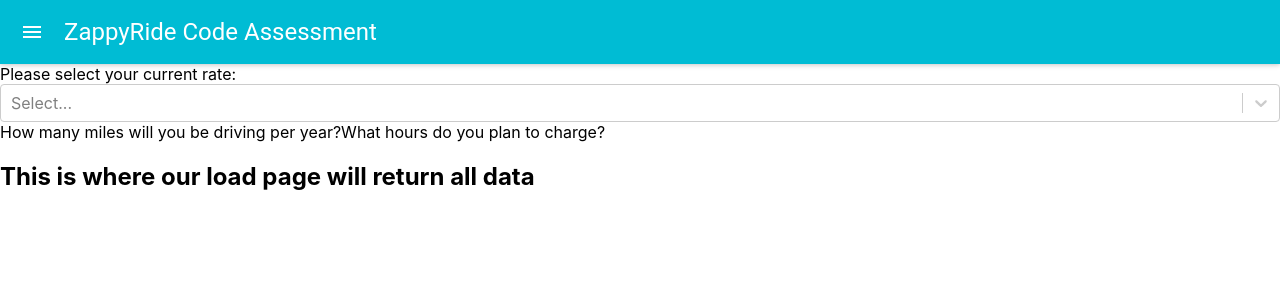
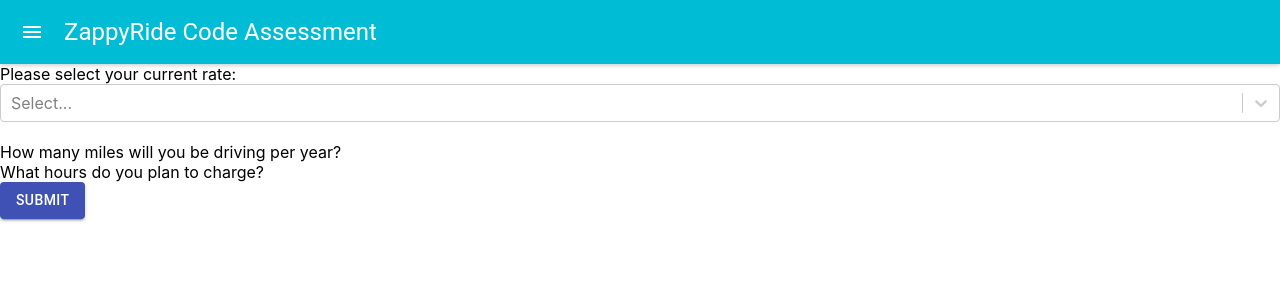
Before and after one commit to aimee-liang/zappyride-code-assessment, a React (Create React App) app: page / in a window 1280 px wide. Shown: the top 300 px of the page. Built offline with nearby package versions, Linux system fonts and the light colour scheme.

Commit message:
Installed material-ui/core and fixed Button

```diff
--- a/package.json
+++ b/package.json
@@ -3,6 +3,7 @@
   "version": "0.1.0",
   "private": true,
   "dependencies": {
+    "@material-ui/core": "^4.11.3",
     "@testing-library/jest-dom": "^5.11.4",
     "@testing-library/react": "^11.1.0",
     "@testing-library/user-event": "^12.1.10",
--- a/src/Components/Form.jsx
+++ b/src/Components/Form.jsx
@@ -1,12 +1,15 @@
 import {useState} from 'react'
+import {useForm} from 'react-hook-form'
 import SelectRate from "./SelectRate"
 import SelectMileRange from "./SelectMileRange"
+import Button from '@material-ui/core/Button';
 
 export default function Form(props){
 
     const [rate, setRate] = useState(null)
     const [mileRange, setMileRange] = useState(null)
     const [hours, setHourRange] = useState(null)
+    const {register, handleSubmit, watch, errors} = useForm()
 
     const rateSetter = (data) => {
         setRate(data)
@@ -22,19 +25,24 @@
 
 /* this is to grab the data from form and send back up to App */
     const dataToApp = () => {
-        props.dataSetter({rate, mileRange, hours})
+        // props.dataSetter({rate, mileRange, hours})
+        console.log("hello")
     }
 
     return (
         <>
-            <form>
+            <form onSubmit={handleSubmit(dataToApp)}>
                 <label>Please select your current rate:</label>
                     <SelectRate rateSetter={rateSetter} />
+                    <br/>
                 <label>How many miles will you be driving per year?</label>
                     <SelectMileRange />
+                    <br/>
                     {/* <input type="text" value={data.miles} onChange={establishData} />  */}
                 <label>What hours do you plan to charge?</label>
                     {/* <input type="text" value={data.hoursOfTheDay} onChange={establishData}/> */}
+                    <br />
+                <Button variant="contained" color="primary">Submit</Button>
             </form>
         </>
     )
--- a/src/Components/LoadPage.jsx
+++ b/src/Components/LoadPage.jsx
@@ -1,7 +1,6 @@
 export default function LoadPage(props){
     return (
         <>
-            <h2>This is where our load page will return all data</h2>
         </>
     )
 };
```
Also changed, not shown: src/Components/SelectMileRange.jsx (+0 -28 lines), 1 other file (tests, documents, lock files or other folders).
